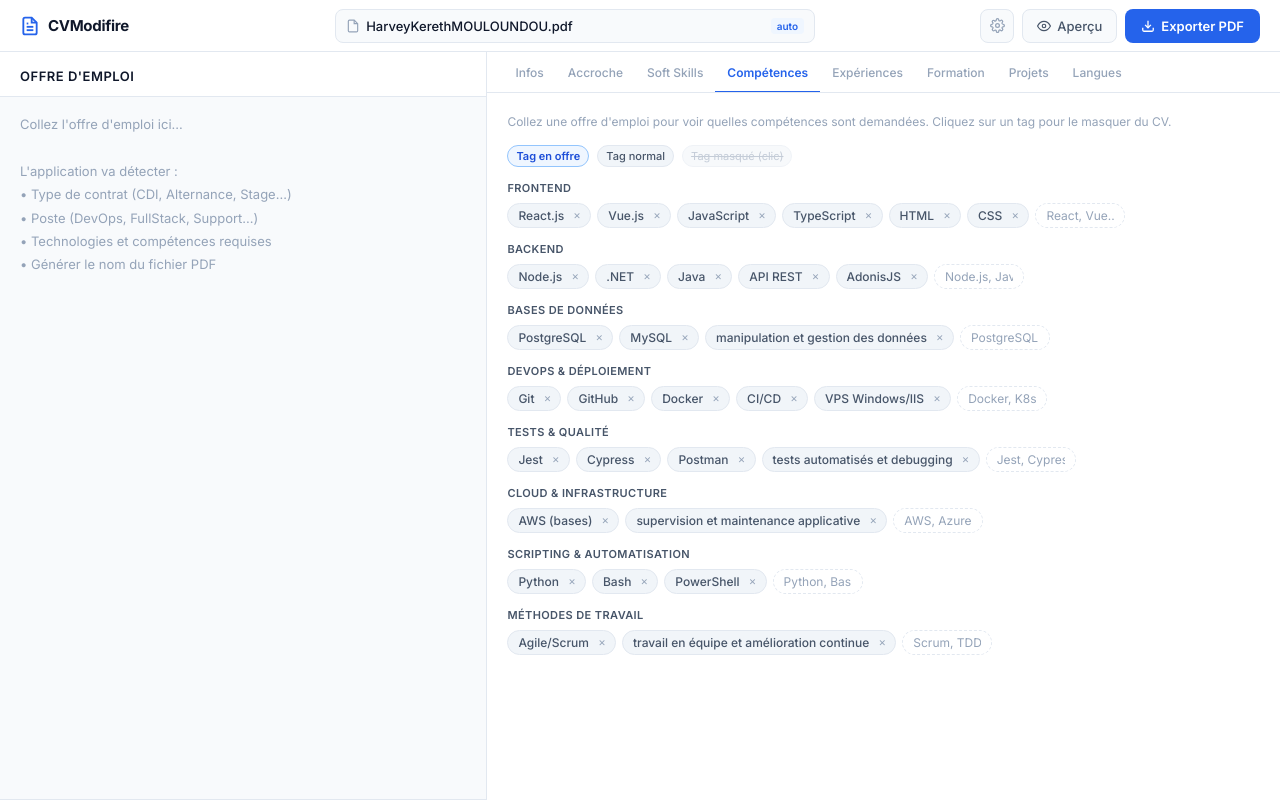
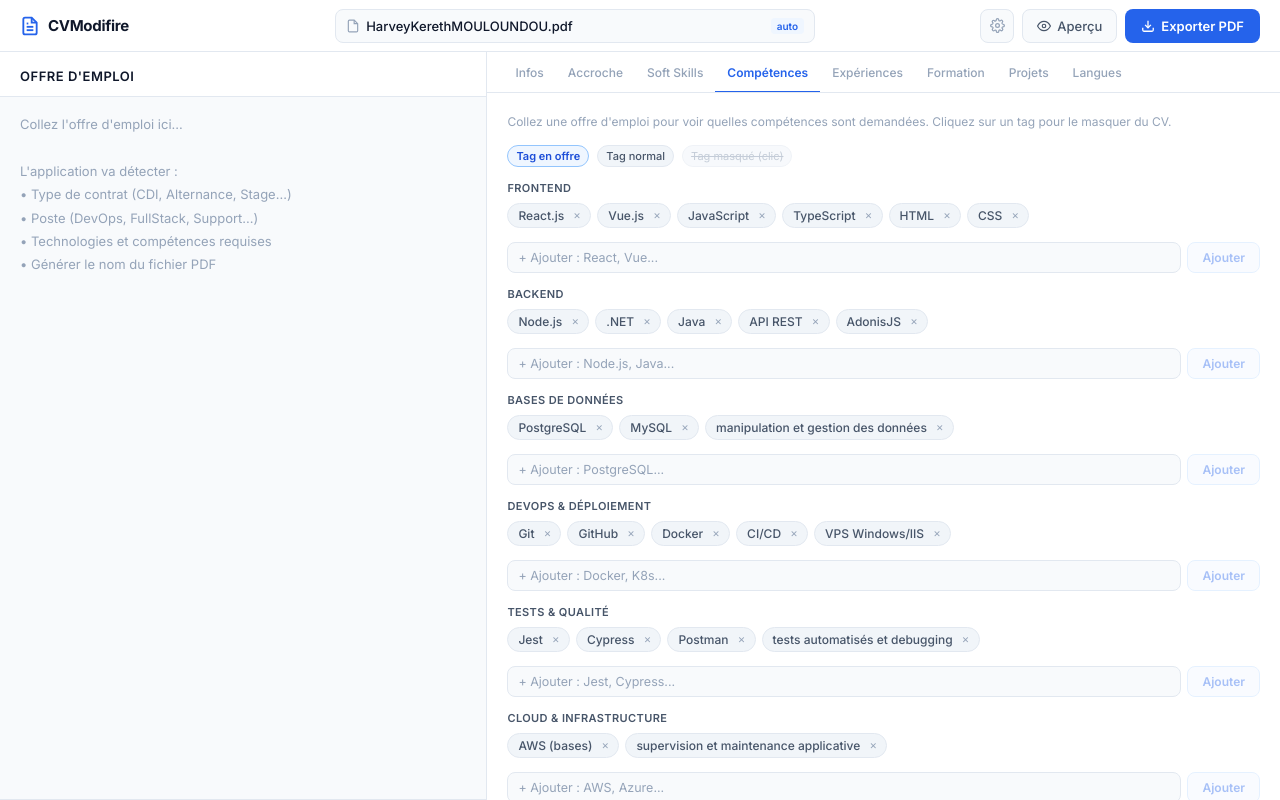
Before and after one commit to Shadowstrikesblu/CVModifire, a Vue app: page / in a window 1280 px wide. Both pictures are taken after a click on the button "Compétences". Built offline with nearby package versions, Linux system fonts and the light colour scheme.

Commit message:
added customs tags

```diff
--- a/src/components/ResumeContent.vue
+++ b/src/components/ResumeContent.vue
@@ -63,6 +63,7 @@
         <h3 class="sb-title-section">Compétences Techniques</h3>
         <div class="sb-skills">
           <template v-for="cat in skillCats" :key="cat.key">
+
             <div v-if="skillsOf(cat.key).length" class="sb-skill-row">
               <span class="sb-skill-lbl">{{ cat.label }} :</span>
               <span class="sb-skill-val"> {{ skillsOf(cat.key).join(', ') }}.</span>
@@ -150,7 +151,7 @@
 
 const props = defineProps({ resume: Object })
 
-const skillCats = [
+const BASE_SKILL_CATS = [
   { key: 'frontend',  label: 'FrontEnd' },
   { key: 'backend',   label: 'Backend' },
   { key: 'databases', label: 'Bases de données' },
@@ -161,13 +162,18 @@
   { key: 'methods',   label: 'Méthodes de travail' },
 ]
 
+const skillCats = computed(() => [
+  ...BASE_SKILL_CATS,
+  ...(props.resume?.customSkillCats || []),
+])
+
 function skillsOf(cat) {
   const all    = props.resume?.skills?.[cat] || []
   const hidden = props.resume?.hiddenSkills?.[cat] || []
   return hidden.length ? all.filter(s => !hidden.includes(s)) : all
 }
 
-const hasSkills = computed(() => skillCats.some(c => skillsOf(c.key).length))
+const hasSkills = computed(() => skillCats.value.some(c => skillsOf(c.key).length))
 
 function toFlag(code) {
   if (!code || code.length !== 2) return ''
--- a/src/components/ResumeEditor.vue
+++ b/src/components/ResumeEditor.vue
@@ -136,21 +136,36 @@
           <span class="chip chip-hidden chip-demo">Tag masqué (clic)</span>
         </div>
 
-        <!-- One row per category -->
-        <div v-for="cat in skillCats" :key="cat.key" class="skill-cat-block">
+        <!-- One row per category (predefined + custom) -->
+        <div v-for="cat in allSkillCats" :key="cat.key" class="skill-cat-block">
           <div class="skill-cat-header">
             <span class="skill-cat-label">{{ cat.label }}</span>
             <span v-if="matchedCount(cat.key)" class="match-badge">
               {{ matchedCount(cat.key) }} match
             </span>
+            <button
+              v-if="cat.isCustom"
+              class="delete-cat-btn"
+              @click="removeCustomCat(cat.key)"
+              title="Supprimer ce domaine"
+            >
+              <svg width="12" height="12" viewBox="0 0 24 24" fill="none" stroke="currentColor" stroke-width="2.2">
+                <polyline points="3 6 5 6 21 6"/>
+                <path d="M19 6l-1 14H6L5 6"/>
+                <path d="M10 11v6M14 11v6"/>
+                <path d="M9 6V4h6v2"/>
+              </svg>
+            </button>
           </div>
+
+          <!-- Chips -->
           <div class="chips-row">
             <template v-for="skill in getSkillsArr(cat.key)" :key="skill">
               <span
                 class="chip"
                 :class="{
-                  'chip-match':   isMatch(skill) && !isHidden(cat.key, skill),
-                  'chip-hidden':  isHidden(cat.key, skill),
+                  'chip-match':  isMatch(skill) && !isHidden(cat.key, skill),
+                  'chip-hidden': isHidden(cat.key, skill),
                 }"
                 :title="isHidden(cat.key, skill)
                   ? 'Cliquer pour réafficher dans le CV'
@@ -164,23 +179,46 @@
                 <button class="chip-x" @click.stop="removeSkill(cat.key, skill)" title="Supprimer">✕</button>
               </span>
             </template>
+          </div>
 
-            <!-- Add input -->
-            <span class="chip-add-wrap">
-              <input
-                class="chip-add-input"
-                v-model="newSkill[cat.key]"
-                :placeholder="cat.addHint"
-                @keydown.enter.prevent="addSkill(cat.key)"
-                @keydown.188.prevent="addSkill(cat.key)"
-              />
-            </span>
+          <!-- Add skill row -->
+          <div class="add-skill-row">
+            <input
+              class="add-skill-input"
+              v-model="newSkill[cat.key]"
+              :placeholder="`+ Ajouter : ${cat.addHint}`"
+              @keydown.enter.prevent="addSkill(cat.key)"
+              @keydown.188.prevent="addSkill(cat.key)"
+            />
+            <button
+              class="add-skill-btn"
+              @click="addSkill(cat.key)"
+              :disabled="!newSkill[cat.key]?.trim()"
+            >Ajouter</button>
           </div>
         </div>
 
         <button v-if="hasHidden" class="reset-btn" @click="resetHidden">
           ↺ Réafficher toutes les compétences masquées
         </button>
+
+        <!-- Add new category -->
+        <div class="new-cat-block">
+          <p class="new-cat-title">Ajouter un domaine personnalisé</p>
+          <div class="add-skill-row">
+            <input
+              class="add-skill-input"
+              v-model="newCatName"
+              placeholder="Ex : Certifications, Outils métier, IA / LLM…"
+              @keydown.enter.prevent="addCustomCat"
+            />
+            <button
+              class="add-skill-btn"
+              @click="addCustomCat"
+              :disabled="!newCatName.trim()"
+            >Créer</button>
+          </div>
+        </div>
       </div>
 
       <!-- ── Expériences ── -->
@@ -339,6 +377,39 @@
   { key: 'scripting', label: 'Scripting & Automatisation', addHint: 'Python, Bash...' },
   { key: 'methods',   label: 'Méthodes de travail',        addHint: 'Scrum, TDD...' },
 ]
+
+// ── Skill categories (predefined + custom) ────────────────────
+const allSkillCats = computed(() => [
+  ...skillCats,
+  ...(props.resume.customSkillCats || []).map(c => ({
+    key: c.key,
+    label: c.label,
+    addHint: c.label + '…',
+    isCustom: true,
+  })),
+])
+
+// ── Custom category management ────────────────────────────────
+const newCatName = ref('')
+
+function addCustomCat() {
+  const label = newCatName.value.trim()
+  if (!label) return
+  const key = 'custom_' + label.toLowerCase().replace(/[^a-z0-9]/g, '_').replace(/_+/g, '_')
+  if (!props.resume.customSkillCats) props.resume.customSkillCats = []
+  if (props.resume.customSkillCats.some(c => c.key === key)) return
+  props.resume.customSkillCats.push({ key, label })
+  if (!props.resume.skills) props.resume.skills = {}
+  props.resume.skills[key] = []
+  newCatName.value = ''
+}
+
+function removeCustomCat(key) {
+  const idx = (props.resume.customSkillCats || []).findIndex(c => c.key === key)
+  if (idx !== -1) props.resume.customSkillCats.splice(idx, 1)
+  if (props.resume.skills?.[key]) delete props.resume.skills[key]
+  if (props.resume.hiddenSkills?.[key]) delete props.resume.hiddenSkills[key]
+}
 
 // ── Chip helpers ──────────────────────────────────────────────
 const newSkill = reactive({})
@@ -772,32 +843,50 @@
 }
 .chip-x:hover { background: #fee2e2; color: var(--danger); }
 
-/* Add-skill inline input */
-.chip-add-wrap {
-  display: inline-flex;
+/* Add skill row */
+.add-skill-row {
+  display: flex;
+  gap: 6px;
+  margin-top: 6px;
 }
 
-.chip-add-input {
-  padding: 4px 10px;
-  border: 1px dashed var(--border);
-  border-radius: 20px;
-  font-size: 12px;
+.add-skill-input {
+  flex: 1;
+  padding: 7px 10px;
+  border: 1px solid var(--border);
+  border-radius: var(--radius);
+  font-size: 12.5px;
   color: var(--text);
-  background: transparent;
-  width: 90px;
-  transition: all 0.15s;
+  background: var(--surface-2);
   font-family: inherit;
+  transition: border-color 0.15s, background 0.15s;
 }
-
-.chip-add-input:focus {
+.add-skill-input:focus {
   border-color: var(--primary);
-  border-style: solid;
   background: var(--surface);
-  width: 130px;
   outline: none;
 }
+.add-skill-input::placeholder { color: var(--text-3); }
 
-.chip-add-input::placeholder { color: var(--text-3); }
+.add-skill-btn {
+  padding: 0 14px;
+  background: var(--primary-light);
+  color: var(--primary);
+  border: 1px solid #bfdbfe;
+  border-radius: var(--radius);
+  font-size: 12px;
+  font-weight: 600;
+  font-family: inherit;
+  cursor: pointer;
+  white-space: nowrap;
+  transition: all 0.15s;
+}
+.add-skill-btn:hover:not(:disabled) {
+  background: var(--primary);
+  color: white;
+  border-color: var(--primary);
+}
+.add-skill-btn:disabled { opacity: 0.4; cursor: not-allowed; }
 
 /* Reset button */
 .reset-btn {
@@ -814,6 +903,39 @@
   transition: all 0.15s;
 }
 .reset-btn:hover { border-color: var(--warning); color: var(--warning); background: var(--warning-light); }
+
+/* ── Delete custom category ────────────────────────────────── */
+.delete-cat-btn {
+  display: flex;
+  align-items: center;
+  margin-left: auto;
+  padding: 3px 5px;
+  background: none;
+  border: none;
+  border-radius: 4px;
+  color: var(--text-3);
+  cursor: pointer;
+  transition: all 0.15s;
+}
+.delete-cat-btn:hover { background: #fee2e2; color: var(--danger); }
+
+/* ── New category block ─────────────────────────────────────── */
+.new-cat-block {
+  border: 1px dashed var(--border);
+  border-radius: var(--radius-lg);
+  padding: 14px;
+  display: flex;
+  flex-direction: column;
+  gap: 8px;
+}
+
+.new-cat-title {
+  font-size: 11px;
+  font-weight: 600;
+  color: var(--text-3);
+  text-transform: uppercase;
+  letter-spacing: 0.4px;
+}
 
 /* ── Claude rewrite button ─────────────────────────────────── */
 .btn-claude {
--- a/src/utils/storage.js
+++ b/src/utils/storage.js
@@ -8,9 +8,10 @@
     const data = JSON.parse(raw)
     if (data._version !== VERSION) return null
     // Fill fields added in later versions
-    if (!data.hiddenSkills) data.hiddenSkills = {}
-    if (!data.availability)  data.availability = ''
-    if (!data.softSkills)    data.softSkills = []
+    if (!data.hiddenSkills)     data.hiddenSkills = {}
+    if (!data.availability)     data.availability = ''
+    if (!data.softSkills)       data.softSkills = []
+    if (!data.customSkillCats)  data.customSkillCats = []
     return data
   } catch {
     return null
@@ -129,5 +130,6 @@
       { name: 'Allemand',  level: 'B1',                countryCode: 'DE' },
     ],
     hiddenSkills: {},
+    customSkillCats: [],
   }
 }
```
Also changed, not shown: 9 other files (tests, documents, lock files or other folders).
